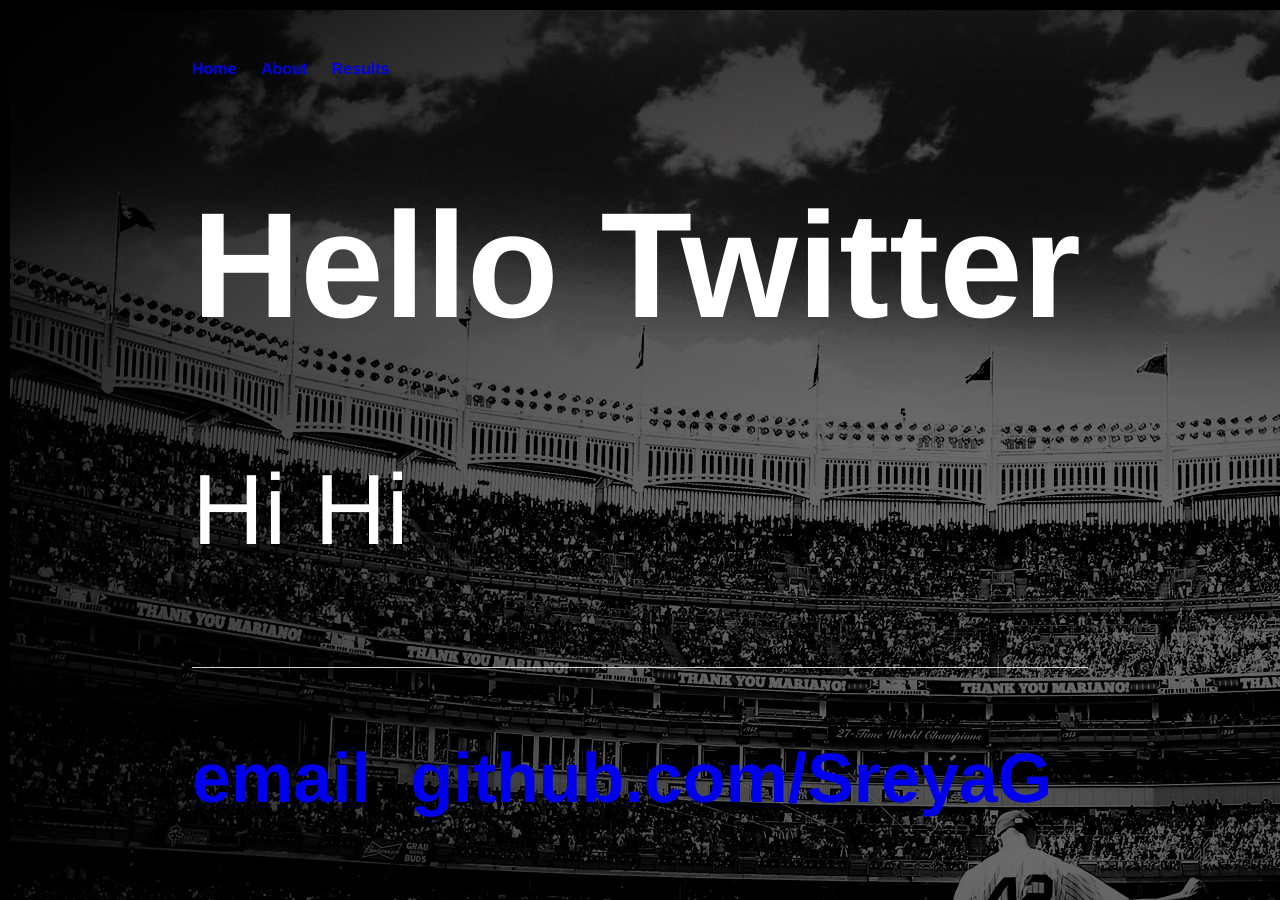
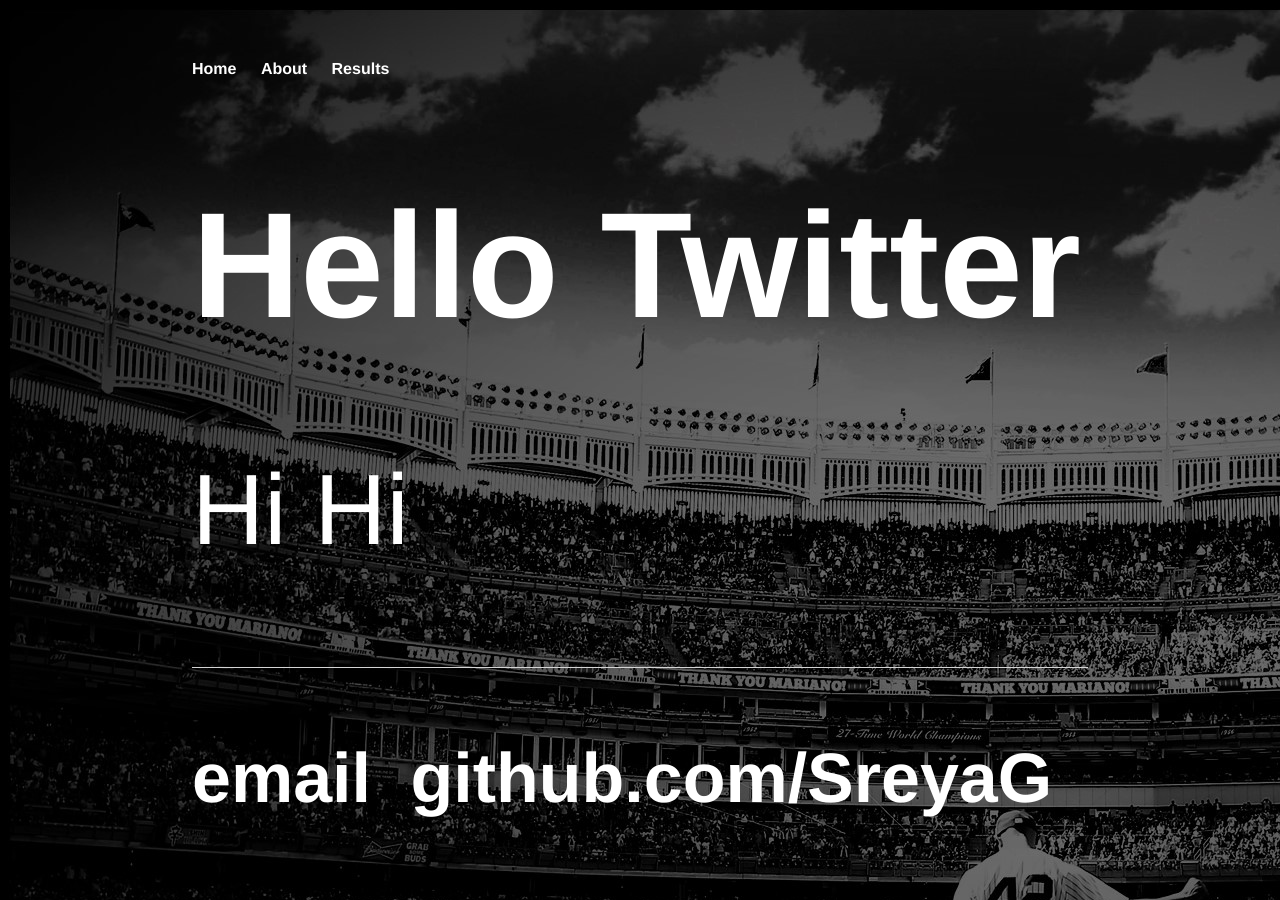
Before and after one commit to SreyaG/SportTweet, a Jekyll site: the page built from index.html, in a window 1280 px wide. Built offline with Jekyll 4.4.1, drawn with Linux system fonts in a browser that asks for light colours.

Commit message:
Update main.css

```diff
--- a/css/main.css
+++ b/css/main.css
@@ -14,7 +14,7 @@
 }
 a {
     text-decoration: none;
-
+    color: #FFFFFF
 }
 a:hover {
     text-decoration: underline;
```
